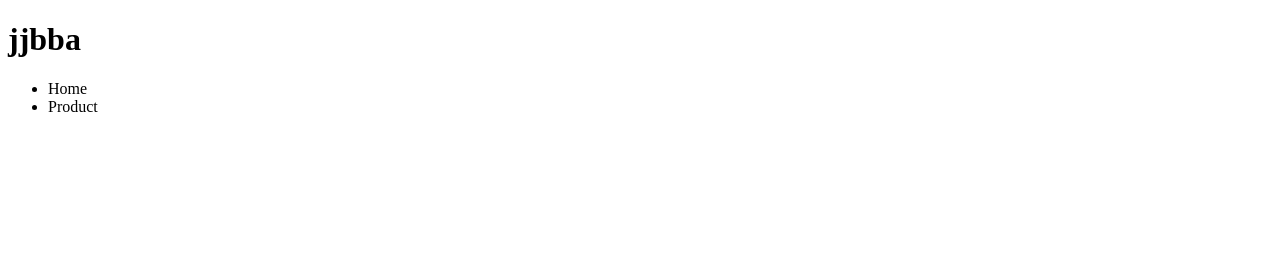
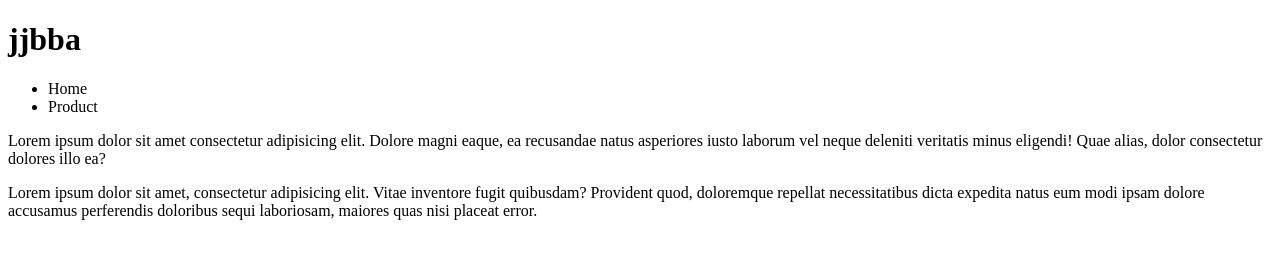
Before and after one commit to dputra162005/kerja_sama, a plain HTML site: page index.html in a window 1280 px wide. Drawn offline with Linux system fonts and the light colour scheme.

Commit message:
menambahkan paragraf

```diff
--- a/index.html
+++ b/index.html
@@ -1,10 +1,12 @@
 <!DOCTYPE html>
 <html lang="en">
+
 <head>
     <meta charset="UTF-8">
     <meta name="viewport" content="width=device-width, initial-scale=1.0">
     <title>Document</title>
 </head>
+
 <body>
     <h1>jjbba</h1>
     <nav>
@@ -13,5 +15,14 @@
             <li>Product</li>
         </ul>
     </nav>
+    <div>
+        <p>Lorem ipsum dolor sit amet consectetur adipisicing elit. Dolore magni eaque, ea recusandae natus asperiores
+            iusto laborum vel neque deleniti veritatis minus eligendi! Quae alias, dolor consectetur dolores illo ea?
+        </p>
+        <p>Lorem ipsum dolor sit amet, consectetur adipisicing elit. Vitae inventore fugit quibusdam? Provident quod,
+            doloremque repellat necessitatibus dicta expedita natus eum modi ipsam dolore accusamus perferendis
+            doloribus sequi laboriosam, maiores quas nisi placeat error.</p>
+    </div>
 </body>
+
 </html>
```
